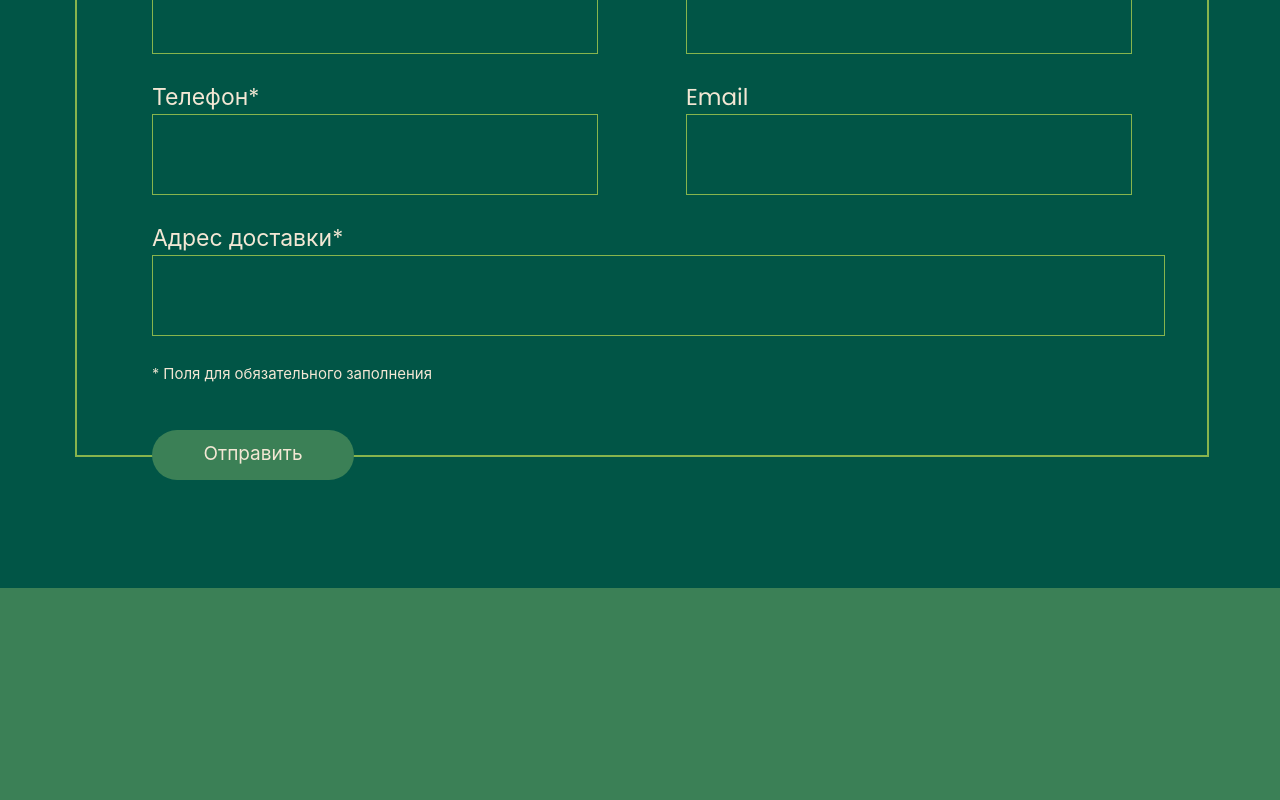
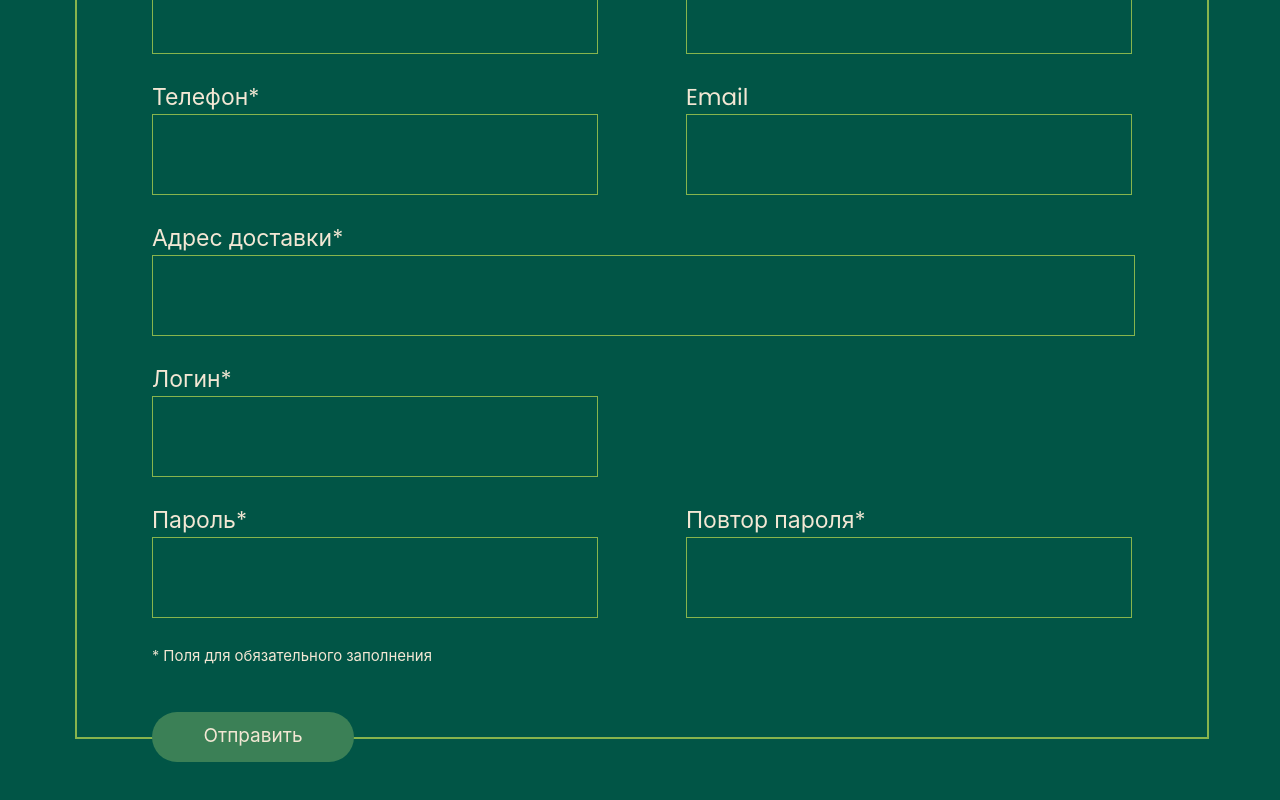
Before and after one commit to danilaabramov/vill-mill-client, a React (Create React App) app: page / in a window 1280 px wide. Shown: the part 1270-2070 px from the top of the page. Before the commit the page ends 1858 px from the top, so only its background shows below. Built offline with nearby package versions, Linux system fonts and the light colour scheme; no server answers.

Commit message:
Add files via upload

```diff
--- a/src/App.css
+++ b/src/App.css
@@ -77,12 +77,13 @@ a {
 }
 
 .main-header-container {
-    width: calc(100% - 139px - 35px);
+    width: calc(100% - 139px - 70px);
     align-items: center;
     justify-content: right;
     display: flex;
     height: 75px;
     gap: 1%;
+    margin-right: 35px;
 }
 
 .header-container {
@@ -295,7 +296,7 @@ a {
 }
 
 .register-input {
-    width: calc(100% - 75px);
+    width: calc(100% - 105px);
     padding-left: 29px;
 }
 
--- a/src/axios.js
+++ b/src/axios.js
@@ -3,7 +3,7 @@ import axios from "axios";
 const instance = axios.create({
     baseURL: process.env.REACT_APP_API_URL ? process.env.REACT_APP_API_URL :
         "https://api.farm-food.site/api/",
-        // "http://localhost:5003/api/",
+
 });
 
 instance.interceptors.request.use((config) => {
--- a/src/components/Card.js
+++ b/src/components/Card.js
@@ -20,7 +20,6 @@ export default function Card({img, name, price}) {
                     </div>
                 </div>
 
-
                 <div style={{display: 'flex', fontSize: 15, color: '#F3E7D4', height: 72, marginTop: -7}}>
                     <div style={{width: '50%', height: '100%', display: 'flex', alignItems: 'flex-start',
                         justifyContent: 'flex-end',flexDirection: 'column'}}>
--- a/src/components/Registration.js
+++ b/src/components/Registration.js
@@ -1,69 +1,113 @@
-import {fetchRegister, isAuth} from "../redux/slices/auth";
+import {fetchAuth, fetchRegister, isAuth} from "../redux/slices/auth";
 import {useDispatch, useSelector} from "react-redux";
 import {useState} from "react";
 
 export default function Registration() {
 
     const dispatch = useDispatch();
-    const handleRegister = async () => {
-        const {payload} = await dispatch(fetchRegister({
-            fullName: name + ' ' + surname,
-            number,
-            email,
-            address,
-            password: 'password',
-        }))
-        console.log(payload)
-        window.localStorage.setItem("token", payload.token);
-    }
 
     const [name, setName] = useState('')
     const [surname, setSurname] = useState('')
     const [number, setNumber] = useState('')
     const [email, setEmail] = useState('')
     const [address, setAddress] = useState('')
+    const [login, setLogin] = useState('')
+    const [password, setPassword] = useState('')
+    const [password2, setPassword2] = useState('')
+    const [error, setError] = useState('')
+    const [loading, setLoading] = useState(false)
+
+    const [register, setRegister] = useState(true)
+
+    const handleRegister = async () => {
+        if (password === password2) {
+            setError('')
+            setLoading(true)
+            const {payload} = await dispatch(fetchRegister({
+                fullName: name + ' ' + surname,
+                number,
+                email,
+                address,
+                password,
+                login,
+            }))
+            if (payload?.token)
+                window.localStorage.setItem("token", payload.token);
+            else setError('Ошибка регистрации')
+            setLoading(false)
+        } else setError('Пароли не совпадают')
+    }
+
+    const handleLogin = async () => {
+        setLoading(true)
+        const {payload} = await dispatch(fetchAuth({
+            password,
+            login
+        }))
+        if (payload?.token)
+            window.localStorage.setItem("token", payload.token);
+        else setError('Ошибка Входа')
+        setLoading(false)
+    }
+
+    return (
+        <div style={{padding: '22px 75px 135px', background: '#015546', width: 'calc(100% - 150px)'}}
+             id='registration'>
+            <div style={{height: '100%', width: '100%', border: '2px solid #87B44D'}}>
+                <div style={{
+                    fontWeight: 700,
+                    margin: '83px 0 0 75px',
+                    fontSize: 30
+                }}>{register ? 'Регистрация' : 'Вход'}</div>
 
 
-    return (
-        <div style={{height: 722, padding: '22px 75px 135px', background: '#015546', width: 'calc(100% - 150px)'}} id='registration'>
-            <div style={{height: '100%', width: '100%', border: '2px solid #87B44D'}}>
-                <div style={{fontWeight: 700, margin: '83px 0 0 75px', fontSize: 30}}>Регистрация</div>
-
-                <div style={{display: 'flex', margin: '18px 0 0 75px', fontSize: 23}}>
-                    <div>Уже есть аккаунт?</div>
-                    <div style={{fontWeight: 700, marginLeft: 8, color: '#FFBB37', cursor: 'pointer'}}>Войти</div>
+                <div style={{display: 'flex', margin: '18px 0 0 75px', fontSize: 23, flexWrap: 'wrap'}}>
+                    <div>{register ? 'Уже есть аккаунт?' : 'У вас нет аккаунта?'}</div>
+                    <div style={{fontWeight: 700, marginLeft: 8, color: '#FFBB37', cursor: 'pointer'}}
+                         onClick={() => setRegister(r => !r)}
+                    >{register ? 'Войти' : 'Зарегистрироваться'}</div>
                 </div>
 
+                {register ?
+                    <div>
                         <div className='register-forms' style={{marginRight: 75}}>
                             <div className='register-form'>
                                 <div style={{margin: '26px 0 0 75px', fontSize: 23}}>Имя*</div>
                                 <input className="register-input" type='text'
-                               style={{color: '#F3E7D4', fontSize: 23, background: '#015546', height: 77,
-                                   border: '1px solid #87B44D', margin: '0 0 0 75px'}}
+                                       style={{
+                                           color: '#F3E7D4', fontSize: 23, background: '#015546', height: 77,
+                                           border: '1px solid #87B44D', margin: '0 0 0 75px'
+                                       }}
                                        value={name} onChange={(e) => setName(e.target.value)}/>
                             </div>
 
                             <div className='register-form'>
                                 <div style={{margin: '26px 0 0 75px', fontSize: 23}}>Фамилия*</div>
                                 <input className="register-input" type='text'
-                               style={{color: '#F3E7D4', fontSize: 23, background: '#015546', height: 77,
-                                   border: '1px solid #87B44D', margin: '0 0 0 75px'}}
+                                       style={{
+                                           color: '#F3E7D4', fontSize: 23, background: '#015546', height: 77,
+                                           border: '1px solid #87B44D', margin: '0 0 0 75px'
+                                       }}
                                        value={surname} onChange={(e) => setSurname(e.target.value)}/>
                             </div>
 
                             <div className='register-form'>
                                 <div style={{margin: '26px 0 0 75px', fontSize: 23}}>Телефон*</div>
                                 <input className="register-input" type='text'
-                               style={{color: '#F3E7D4', fontSize: 23, background: '#015546', height: 77,
-                                   border: '1px solid #87B44D', margin: '0 0 0 75px',}}
+                                       style={{
+                                           color: '#F3E7D4', fontSize: 23, background: '#015546', height: 77,
+                                           border: '1px solid #87B44D', margin: '0 0 0 75px',
+                                       }}
                                        value={number} onChange={(e) => setNumber(e.target.value)}/>
                             </div>
 
                             <div className='register-form'>
                                 <div style={{margin: '26px 0 0 75px', fontSize: 23}}>Email</div>
                                 <input className="register-input" type='text'
-                               style={{color: '#F3E7D4', fontSize: 23, background: '#015546', height: 77,
-                                   border: '1px solid #87B44D', margin: '0 0 0 75px'}}
+                                       style={{
+                                           color: '#F3E7D4', fontSize: 23, background: '#015546', height: 77,
+                                           border: '1px solid #87B44D', margin: '0 0 0 75px'
+                                       }}
                                        value={email} onChange={(e) => setEmail(e.target.value)}/>
                             </div>
                         </div>
@@ -71,18 +115,86 @@ export default function Registration() {
                         <div style={{marginRight: 75}}>
                             <div style={{margin: '26px 0 0 75px', fontSize: 23}}>Адрес доставки*</div>
                             <input className="register-input" type='text'
-                           style={{color: '#F3E7D4', fontSize: 23, background: '#015546', height: 77,
-                               border: '1px solid #87B44D', margin: '0 0 0 75px', width: 'calc(100% - 75px)'}}
+                                   style={{
+                                       color: '#F3E7D4', fontSize: 23, background: '#015546', height: 77,
+                                       border: '1px solid #87B44D', margin: '0 0 0 75px', width: 'calc(100% - 105px)'
+                                   }}
                                    value={address} onChange={(e) => setAddress(e.target.value)}/>
                         </div>
 
-                <div style={{margin: '26px 0 0 75px', fontSize: 15}}>* Поля для обязательного заполнения</div>
+                        <div className='register-forms' style={{marginRight: 75}}>
+                            <div className='register-form'>
+                                <div style={{margin: '26px 0 0 75px', fontSize: 23}}>Логин*</div>
+                                <input className="register-input" type='text'
+                                       style={{
+                                           color: '#F3E7D4', fontSize: 23, background: '#015546', height: 77,
+                                           border: '1px solid #87B44D', margin: '0 0 0 75px'
+                                       }}
+                                       value={login} onChange={(e) => setLogin(e.target.value)}/>
+                            </div>
+                        </div>
+
+                        <div className='register-forms' style={{marginRight: 75}}>
+                            <div className='register-form'>
+                                <div style={{margin: '26px 0 0 75px', fontSize: 23}}>Пароль*</div>
+                                <input className="register-input" type='password'
+                                       style={{
+                                           color: '#F3E7D4', fontSize: 23, background: '#015546', height: 77,
+                                           border: '1px solid #87B44D', margin: '0 0 0 75px'
+                                       }}
+                                       value={password} onChange={(e) => setPassword(e.target.value)}/>
+                            </div>
+
+                            <div className='register-form'>
+                                <div style={{margin: '26px 0 0 75px', fontSize: 23}}>Повтор пароля*</div>
+                                <input className="register-input" type='password'
+                                       style={{
+                                           color: '#F3E7D4', fontSize: 23, background: '#015546', height: 77,
+                                           border: '1px solid #87B44D', margin: '0 0 0 75px'
+                                       }}
+                                       value={password2} onChange={(e) => setPassword2(e.target.value)}/>
+                            </div>
+                        </div>
+                    </div>
+                    : <div className='register-forms' style={{marginRight: 75}}>
+                        <div className='register-form'>
+                            <div style={{margin: '26px 0 0 75px', fontSize: 23}}>Логин*</div>
+                            <input className="register-input" type='text'
+                                   style={{
+                                       color: '#F3E7D4', fontSize: 23, background: '#015546', height: 77,
+                                       border: '1px solid #87B44D', margin: '0 0 0 75px'
+                                   }}
+                                   value={login} onChange={(e) => setLogin(e.target.value)}/>
+                        </div>
+
+                        <div className='register-form'>
+                            <div style={{margin: '26px 0 0 75px', fontSize: 23}}>Пароль*</div>
+                            <input className="register-input" type='password'
+                                   style={{
+                                       color: '#F3E7D4', fontSize: 23, background: '#015546', height: 77,
+                                       border: '1px solid #87B44D', margin: '0 0 0 75px'
+                                   }}
+                                   value={password} onChange={(e) => setPassword(e.target.value)}/>
+                        </div>
+                    </div>
+                }
 
 
-                <div className='button-bar register-sub-button-bar' onClick={handleRegister}>
+                <div style={{marginLeft: 75, fontSize: 15, color: 'red', height: 26}}>{error}</div>
+                <div style={{marginLeft: 75, fontSize: 15}}>* Поля для обязательного заполнения</div>
+
+
+                <div style={{height: 25}}>
+                    <div className='button-bar register-sub-button-bar' style={{position: 'relative'}}
+                         onClick={() => {
+                             if (!loading) {
+                                 register ? handleRegister() : handleLogin()
+                             }
+                         }}>
                         <div className='text-button-bar'>
                             <div className='text-container-button-bar'>
-                            Отправить
+                                {loading ? 'Загрузка...' : 'Отправить'}
+                            </div>
                         </div>
                     </div>
                 </div>
--- a/src/redux/slices/auth.js
+++ b/src/redux/slices/auth.js
@@ -55,7 +55,7 @@ const authSlice = createSlice({
     },
 });
 
-export const isAuth = ({auth}) => Boolean(auth.data?.user);
+export const isAuth = ({auth}) => Boolean(auth.data?.login);
 export const isAuthError = ({auth}) => auth.status === "error"
 export const authReducer = authSlice.reducer;
 export const {logout} = authSlice.actions;
```
Also changed, not shown: src/App.js (+13 -3 lines). Lines whose indentation alone changed are shown as unchanged.
